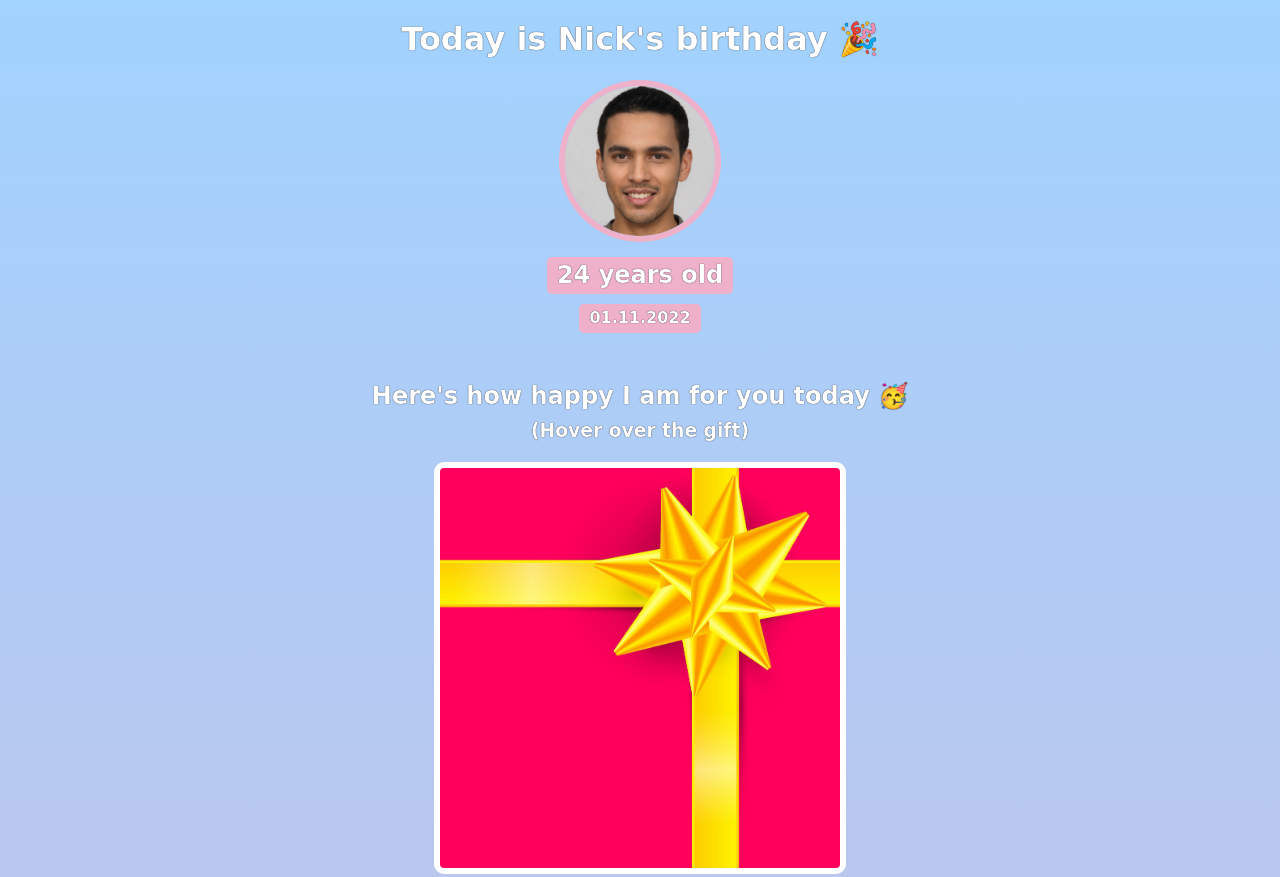
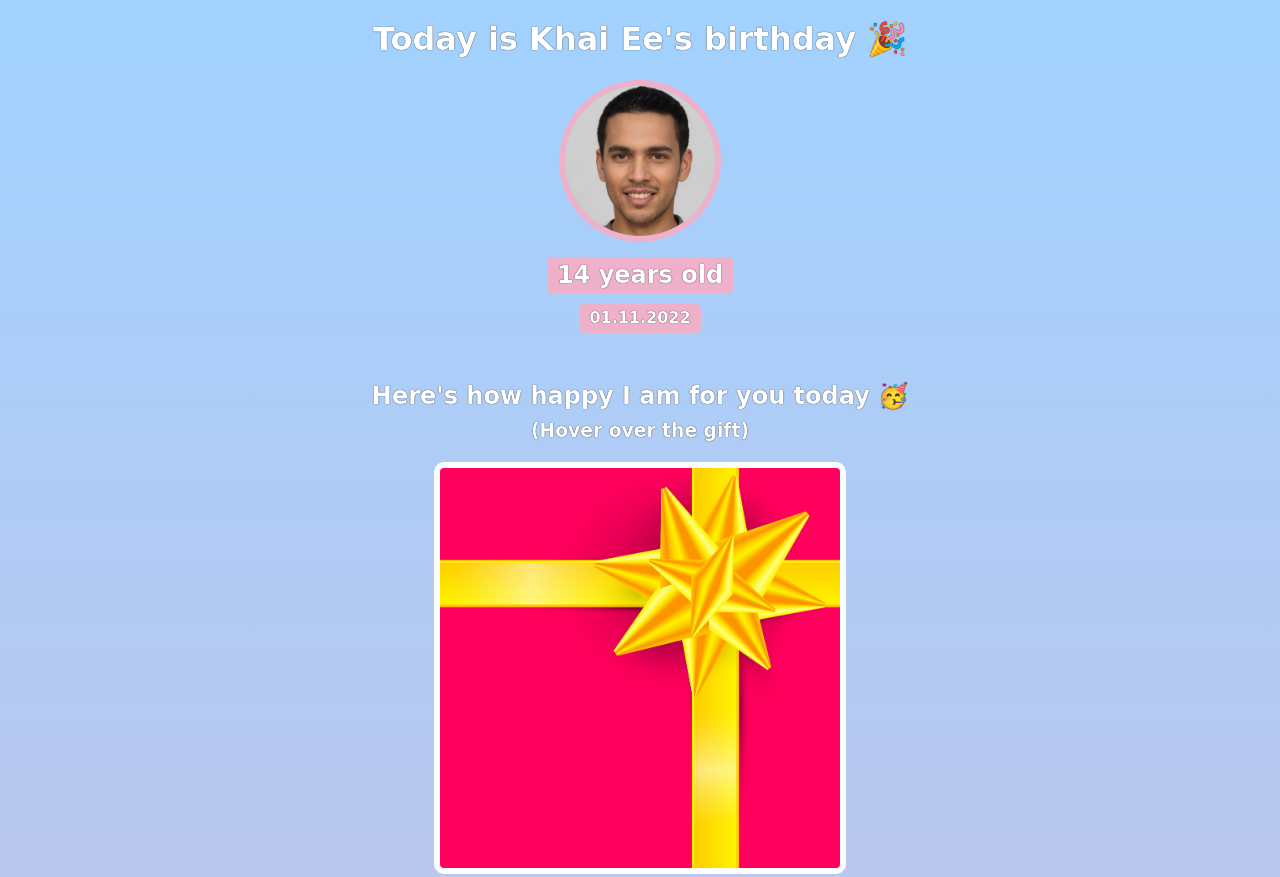
Before and after one commit to ethanwke/birthday-gift, a website built with Vite: page index.html in a window 1280 px wide. Shown: the top 877 px of the page. Built offline with nearby package versions, Linux system fonts and the light colour scheme; a web font is replaced by a local one.

Commit message:
Update index.html

```diff
--- a/index.html
+++ b/index.html
@@ -1,5 +1,6 @@
 <html>
-    <head><link rel="stylesheet" href="https://cdnjs.cloudflare.com/ajax/libs/normalize/8.0.1/normalize.css">
+    <head>
+        <link rel="stylesheet" href="https://cdnjs.cloudflare.com/ajax/libs/normalize/8.0.1/normalize.css">
         <link rel="preconnect" href="https://fonts.googleapis.com">
         <link rel="preconnect" href="https://fonts.gstatic.com" crossorigin>
         <link href="https://fonts.googleapis.com/css2?family=Happy+Monkey&display=swap" rel="stylesheet">
@@ -7,9 +8,9 @@
     </head>
     <body>
         <div id="header">
-            <h1>Today is Nick's birthday 🎉</h1>
+            <h1>Today is Khai Ee's birthday 🎉</h1>
             <img id="bff-img" src="images/nick.jpg">
-            <h2 id="bday-age">24 years old</h2>
+            <h2 id="bday-age">14 years old</h2>
             <h4 id="bday-date">01.11.2022</h4>
         </div>
 
@@ -39,7 +40,7 @@
             <div class="gift-img" id="gift-img-cheers"></div>
         </div>
 
-        <p id="footer">Want to create your own Birthday GIFt site? Take <a href="https://scrimba.com/learn/htmlandcss" target="_blank">this HTML & CSS course.</a></p>
+        <p id="footer">By Khai Ee. Want to create your own Birthday GIFt site? Take <a href="https://scrimba.com/learn/htmlandcss" target="_blank">this HTML & CSS course.</a></p>
 
     </body>
 </html>
```
